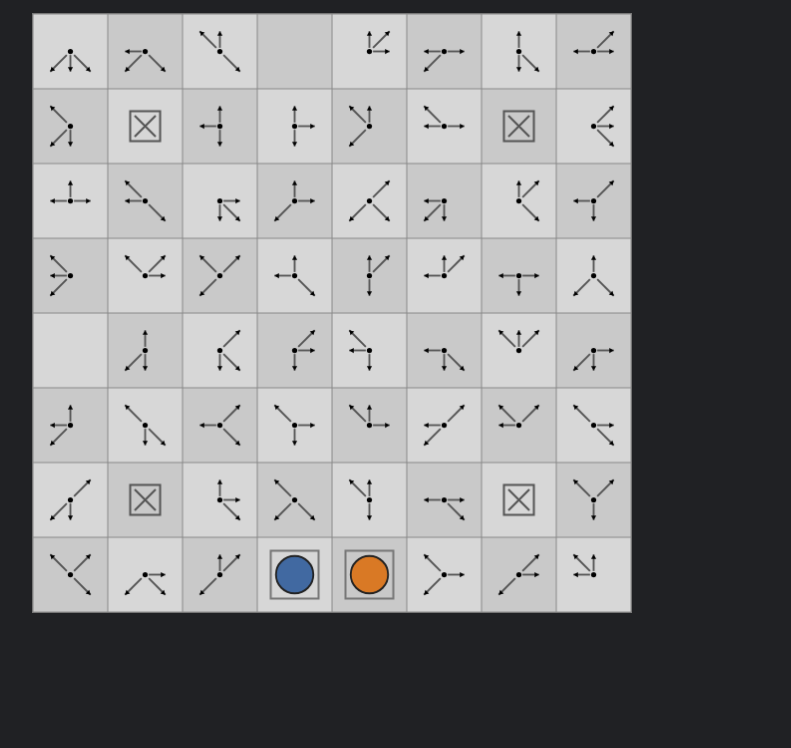
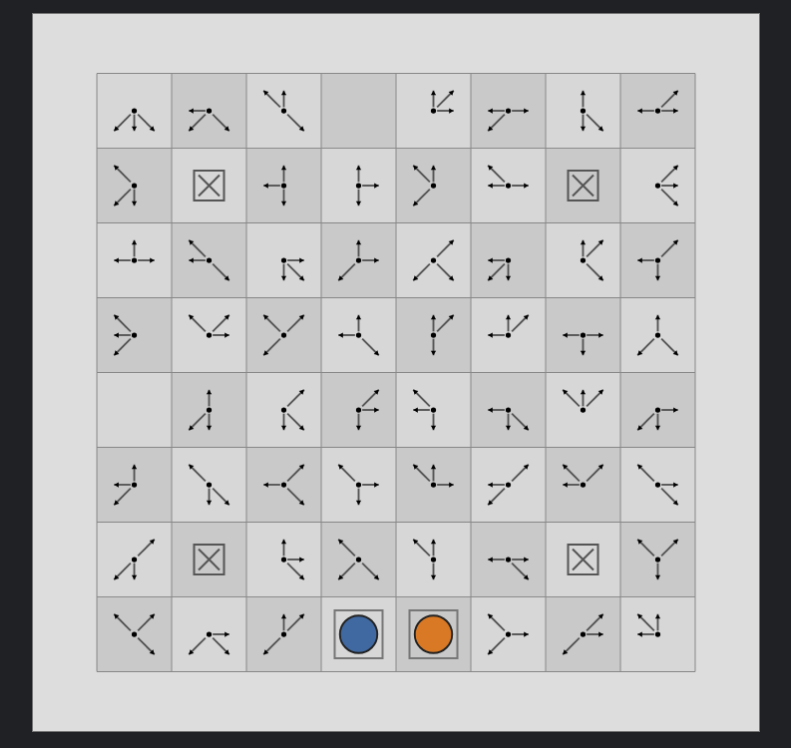
Before and after one commit to mgbeyer/trippples, a plain HTML site: page index.html in a window 1280 px wide. Shown: the part 52-800 px from the top of the page, without its empty margins (244-1035 px from the left). Drawn offline with Linux system fonts and the light colour scheme.

Commit message:
Spielfeld Positionierung adaptiver u. Schichten Kopplung reduziert

```diff
--- a/index.html
+++ b/index.html
@@ -22,10 +22,12 @@
 
         <h1>Trippples</h1>
 
-        <canvas
-            id="gameCanvas"
-            aria-label="Trippples game board"
-        ></canvas>
+        <div id="boardArea">
+            <canvas
+                id="gameCanvas"
+                aria-label="Trippples game board"
+            ></canvas>
+        </div>
 
     </main>
 
--- a/js/game.js
+++ b/js/game.js
@@ -65,6 +65,31 @@ class Game {
         };
     }
 
+    getBoard() {
+        return this.board;
+    }
+
+
+    getCurrentPlayer() {
+        return this.currentPlayer;
+    }
+
+
+    getPlayerPosition(player) {
+        const p = this.players[player];
+
+        return {
+            x: p.x,
+            y: p.y
+        };
+    }
+
+
+    getPlayerState(player) {
+        return {
+            ...this.players[player]
+        };
+    }
 
     getCurrentGoal(player) {
         return GOALS[player][this.players[player].reached];
--- a/js/main.js
+++ b/js/main.js
@@ -1,5 +1,6 @@
 const canvas = document.getElementById("gameCanvas");
+const boardArea = document.getElementById("boardArea");
 
 const game = new Game();
 
-new UI(canvas, game);
+new UI(canvas, boardArea, game);
--- a/js/ui.js
+++ b/js/ui.js
@@ -3,12 +3,15 @@ const UI_CONFIG = {
 };
 
 class UI {
-    constructor(canvas, game) {
+    constructor(canvas, boardArea, game) {
         this.canvas = canvas;
         this.ctx = canvas.getContext("2d");
+        this.boardArea = boardArea;
         this.game = game;
 
         this.drag = null;
+        this.boardLeft = 0;
+        this.boardTop = 0;
 
         canvas.addEventListener("pointerdown", e => this.down(e));
         canvas.addEventListener("pointermove", e => this.move(e));
@@ -21,12 +24,13 @@ class UI {
     }
 
     resize() {
-        const main = this.canvas.parentElement;
-        const r = main.getBoundingClientRect();
+        const r = this.boardArea.getBoundingClientRect();
         const d = devicePixelRatio || 1;
 
         const availableWidth = r.width;
-        const availableHeight = window.innerHeight - r.top - 32;
+        const availableHeight = r.height;
+        this.width = availableWidth;
+        this.height = availableHeight;
 
         this.cellSize = Math.min(
             UI_CONFIG.maxCellSize,
@@ -36,11 +40,14 @@ class UI {
 
         this.size = this.cellSize * BOARD_SIZE;
 
-        this.canvas.style.width = `${this.size}px`;
-        this.canvas.style.height = `${this.size}px`;
+        this.boardLeft = (availableWidth - this.size) / 2;
+        this.boardTop = (availableHeight - this.size) / 2;
 
-        this.canvas.width = Math.round(this.size * d);
-        this.canvas.height = Math.round(this.size * d);
+        this.canvas.width = Math.round(availableWidth * d);
+        this.canvas.height = Math.round(availableHeight * d);
+
+        this.canvas.style.width = `${availableWidth}px`;
+        this.canvas.style.height = `${availableHeight}px`;
 
         this.ctx.setTransform(d, 0, 0, d, 0, 0);
 
@@ -49,16 +56,21 @@ class UI {
 
     cell(x, y) {
         return {
-            x: (x + 0.5) * this.cellSize,
-            y: (y + 0.5) * this.cellSize
+            x: this.boardLeft + (x + 0.5) * this.cellSize,
+            y: this.boardTop + (y + 0.5) * this.cellSize
         };
     }
 
     point(X, Y) {
         const r = this.canvas.getBoundingClientRect();
 
-        const x = Math.floor((X - r.left) / this.cellSize);
-        const y = Math.floor((Y - r.top) / this.cellSize);
+        const x = Math.floor(
+            (X - r.left - this.boardLeft) / this.cellSize
+        );
+
+        const y = Math.floor(
+            (Y - r.top - this.boardTop) / this.cellSize
+        );
 
         return isInsideBoard(x, y)
             ? { x, y }
@@ -71,7 +83,8 @@ class UI {
         }
 
         const p = this.point(e.clientX, e.clientY);
-        const me = this.game.players[this.game.currentPlayer];
+        const currentPlayer = this.game.getCurrentPlayer();
+        const me = this.game.getPlayerPosition(currentPlayer);
 
         if (!p || me.x !== p.x || me.y !== p.y) {
             return;
@@ -80,7 +93,7 @@ class UI {
         this.canvas.setPointerCapture(e.pointerId);
 
         this.drag = {
-            player: this.game.currentPlayer,
+            player: currentPlayer,
             from: { ...p },
             X: e.clientX,
             Y: e.clientY
@@ -119,20 +132,30 @@ class UI {
 
     render() {
         const c = this.ctx;
-        const s = this.size;
         const k = this.cellSize;
+        const board = this.game.getBoard();
 
-        c.clearRect(0, 0, s, s);
+        c.clearRect(
+            0,
+            0,
+            this.width,
+            this.height
+        );
 
         for (let y = 0; y < 8; y++) {
             for (let x = 0; x < 8; x++) {
-                const t = this.game.board[y][x];
+                const t = board[y][x];
 
                 c.fillStyle = (x + y) % 2
                     ? "#c9c9c9"
                     : "#d7d7d7";
 
-                c.fillRect(x * k, y * k, k, k);
+                c.fillRect(
+                    this.boardLeft + x * k,
+                    this.boardTop + y * k,
+                    k,
+                    k
+                );
 
                 if (t.type === "parcours") {
                     this.goal(x, y);
@@ -143,8 +166,8 @@ class UI {
                     c.lineWidth = 2;
 
                     c.strokeRect(
-                        x * k + 0.18 * k,
-                        y * k + 0.18 * k,
+                        this.boardLeft + x * k + 0.18 * k,
+                        this.boardTop + y * k + 0.18 * k,
                         0.64 * k,
                         0.64 * k
                     );
@@ -161,19 +184,34 @@ class UI {
 
         for (let i = 0; i <= 8; i++) {
             c.beginPath();
-            c.moveTo(i * k, 0);
-            c.lineTo(i * k, s);
+            c.moveTo(
+                this.boardLeft + i * k,
+                this.boardTop
+            );
+            c.lineTo(
+                this.boardLeft + i * k,
+                this.boardTop + this.size
+            );
             c.stroke();
 
             c.beginPath();
-            c.moveTo(0, i * k);
-            c.lineTo(s, i * k);
+            c.moveTo(
+                this.boardLeft,
+                this.boardTop + i * k
+            );
+            c.lineTo(
+                this.boardLeft + this.size,
+                this.boardTop + i * k
+            );
             c.stroke();
         }
 
         for (const p of ["orange", "blue"]) {
             if (!(this.drag && this.drag.player === p)) {
-                this.piece(this.game.players[p], p);
+                this.piece(
+                    this.game.getPlayerPosition(p),
+                    p
+                );
             }
         }
 
--- a/style.css
+++ b/style.css
@@ -18,7 +18,11 @@ body {
 
 main {
     width: min(92vw, 760px);
+    min-height: 100vh;
     padding: 1rem;
+
+    display: flex;
+    flex-direction: column;
 }
 
 h1 {
@@ -27,10 +31,20 @@ h1 {
     font-weight: 600;
 }
 
+#boardArea {
+    flex: 1;
+    min-height: 0;
+
+    display: flex;
+    justify-content: center;
+    align-items: center;
+}
+
 canvas {
     display: block;
     width: 100%;
-    aspect-ratio: 1;
+    height: 100%;
+
     border: 1px solid #777;
     background: #ddd;
     touch-action: none;
```
